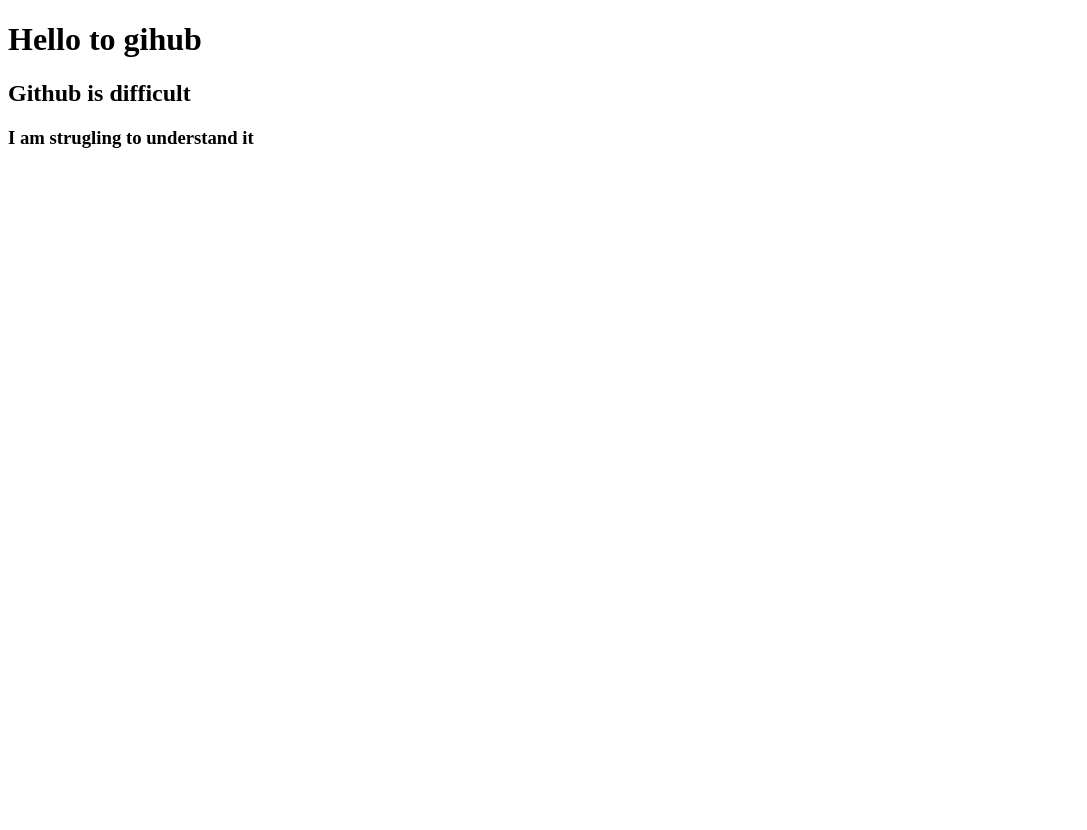
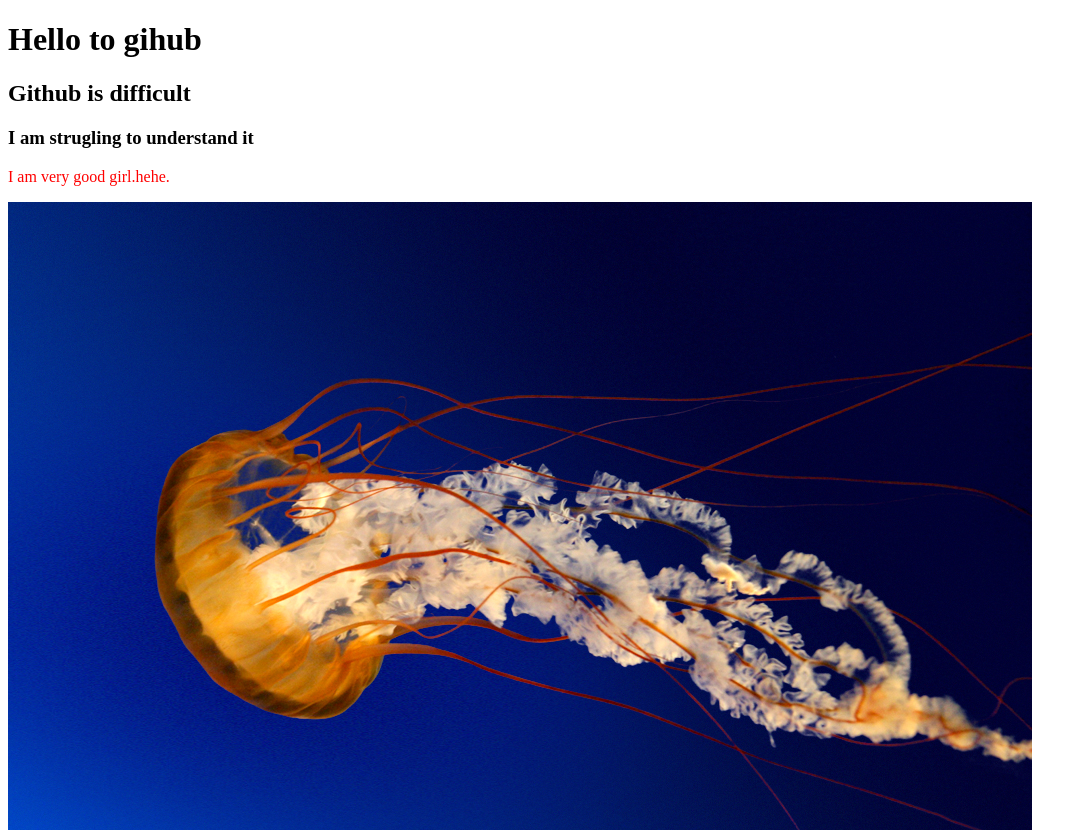
Before and after one commit to afrin100/my-third-repo, a plain HTML site: page index.html in a window 1280 px wide. Shown: the top 830 px of the page, without its empty margins (0-1087 px from the left). Before the commit the page ends 800 px from the top, so only its background shows below. Drawn offline with Linux system fonts and the light colour scheme.

Commit message:
added image

```diff
--- a/index.html
+++ b/index.html
@@ -10,5 +10,9 @@
     <h1>Hello to gihub</h1>
     <h2>Github is difficult</h2>
     <h3>I am strugling to understand it</h3>
+    <p>I am very good girl.hehe.</p>
+    <link rel="stylesheet" href="style.css">
+    <img src="Jellyfish.jpg" alt="">
+    <img src="Hydrangeas.jpg" alt="">
 </body>
 </html>
--- /dev/null
+++ b/style.css
@@ -0,0 +1,3 @@
+p{
+    color: red;
+}
```
Also changed, not shown: Hydrangeas.jpg (added), Jellyfish.jpg (added).
